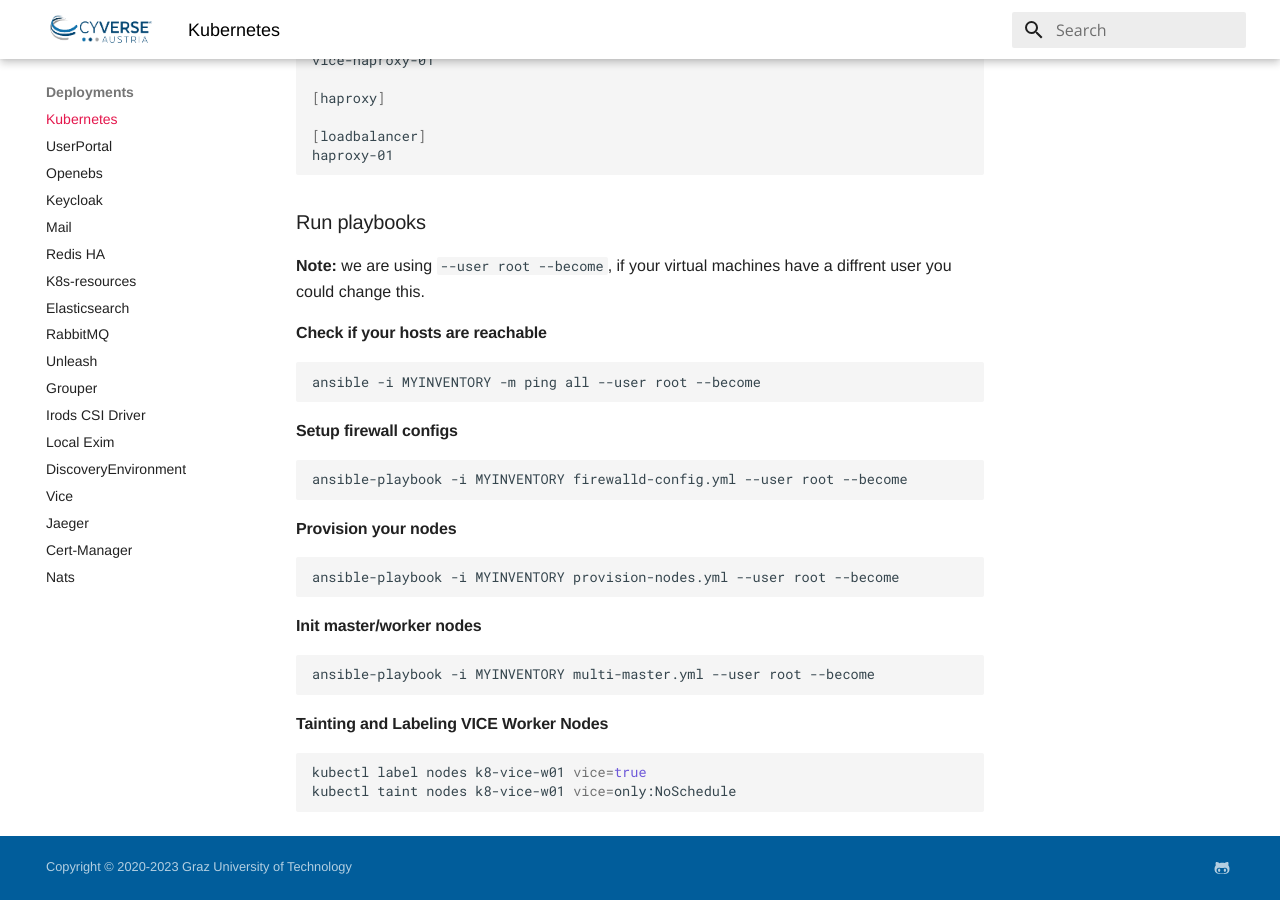
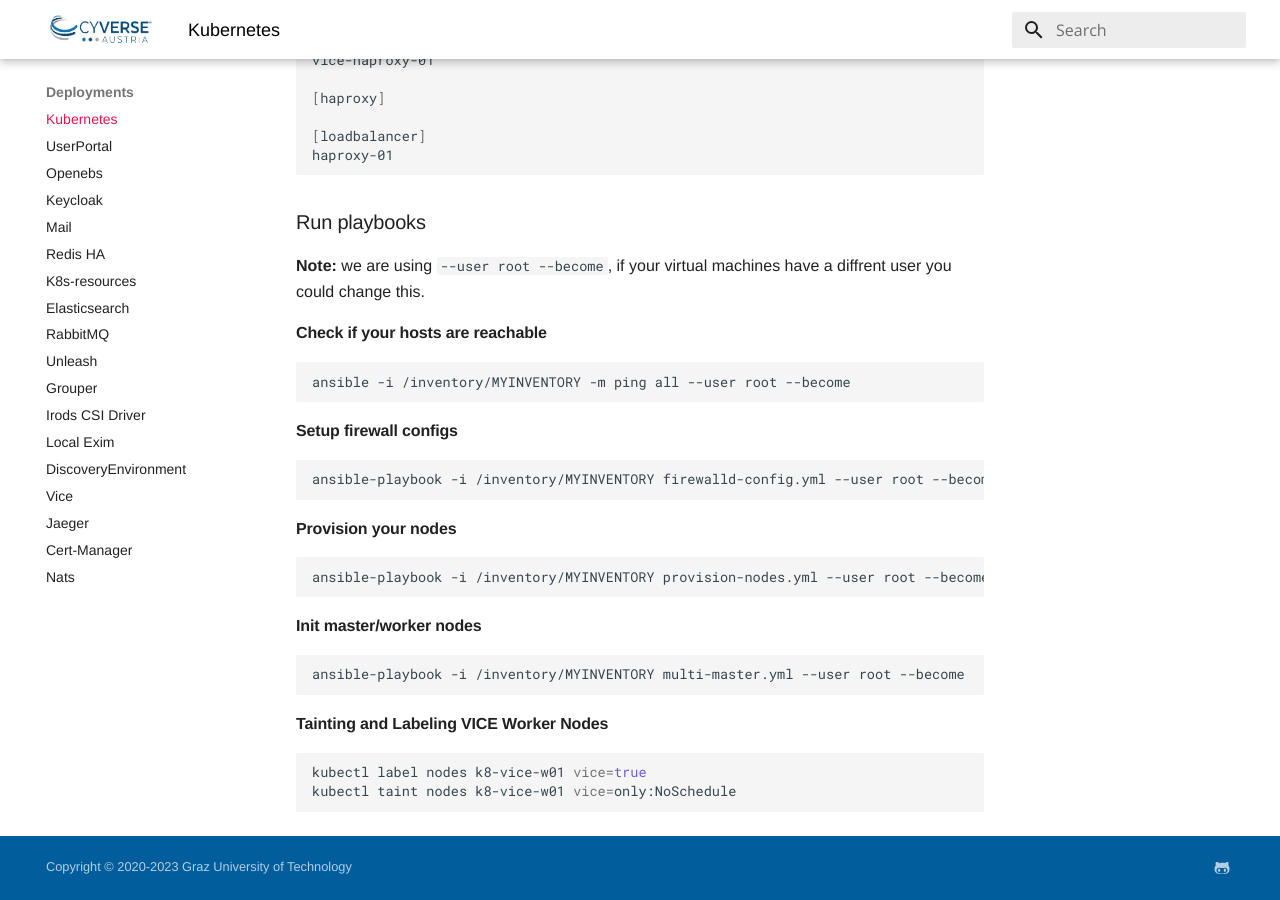
Before and after one commit to cyverse-austria/docs, an MkDocs documentation site: the page built from docs/deployments/kubernetes-deploy.md, in a window 1280 px wide and 900 px high, scrolled down 1672 px. Built offline with MkDocs 1.6.1 and Material for MkDocs 9.7.7, drawn with Linux system fonts in a browser that asks for light colours; some of the changed text lies outside the part shown.

Commit message:
kubernetes: deploy docs update

````diff
--- a/docs/deployments/kubernetes-deploy.md
+++ b/docs/deployments/kubernetes-deploy.md
@@ -77,25 +77,25 @@ haproxy-01
 #### Check if your hosts are reachable
 
 ```bash
-ansible -i MYINVENTORY -m ping all --user root --become
+ansible -i /inventory/MYINVENTORY -m ping all --user root --become
 ```
 
 #### Setup firewall configs
 
 ```bash
-ansible-playbook -i MYINVENTORY firewalld-config.yml --user root --become
+ansible-playbook -i /inventory/MYINVENTORY firewalld-config.yml --user root --become
 ```
 
 #### Provision your nodes
 
 ```bash
-ansible-playbook -i MYINVENTORY provision-nodes.yml --user root --become
+ansible-playbook -i /inventory/MYINVENTORY provision-nodes.yml --user root --become
 ```
 
 #### Init master/worker nodes
 
 ```bash
-ansible-playbook -i MYINVENTORY multi-master.yml --user root --become
+ansible-playbook -i /inventory/MYINVENTORY multi-master.yml --user root --become
 ```
 
 #### Tainting and Labeling VICE Worker Nodes
````
Also changed, not shown: other parts of docs/deployments/kubernetes-deploy.md (+1 -1 lines).
